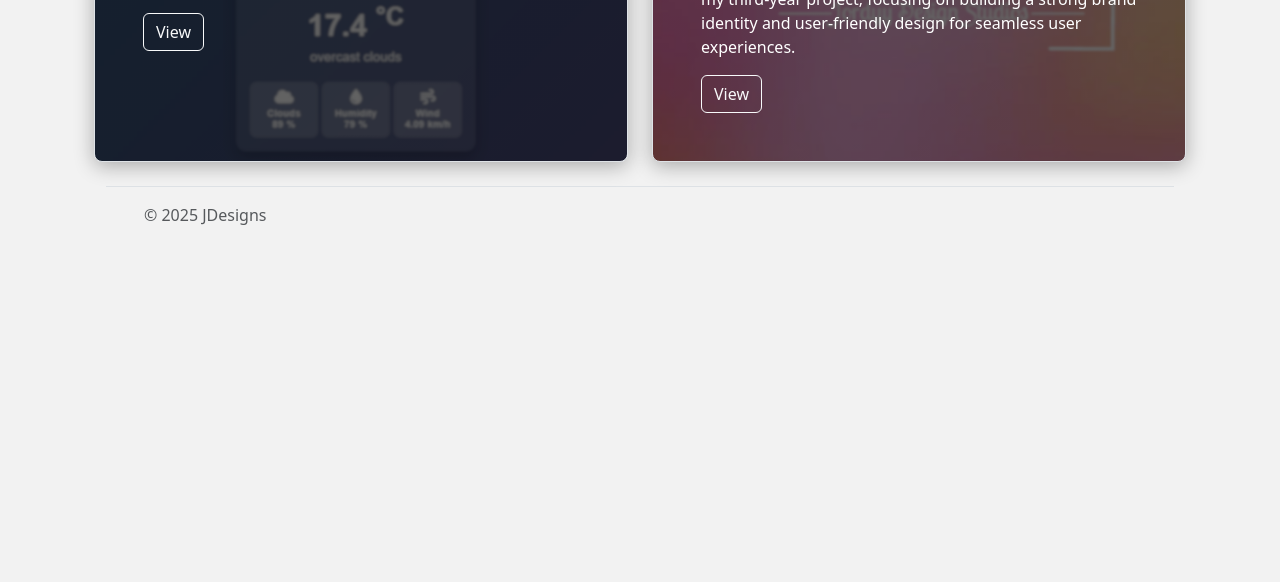
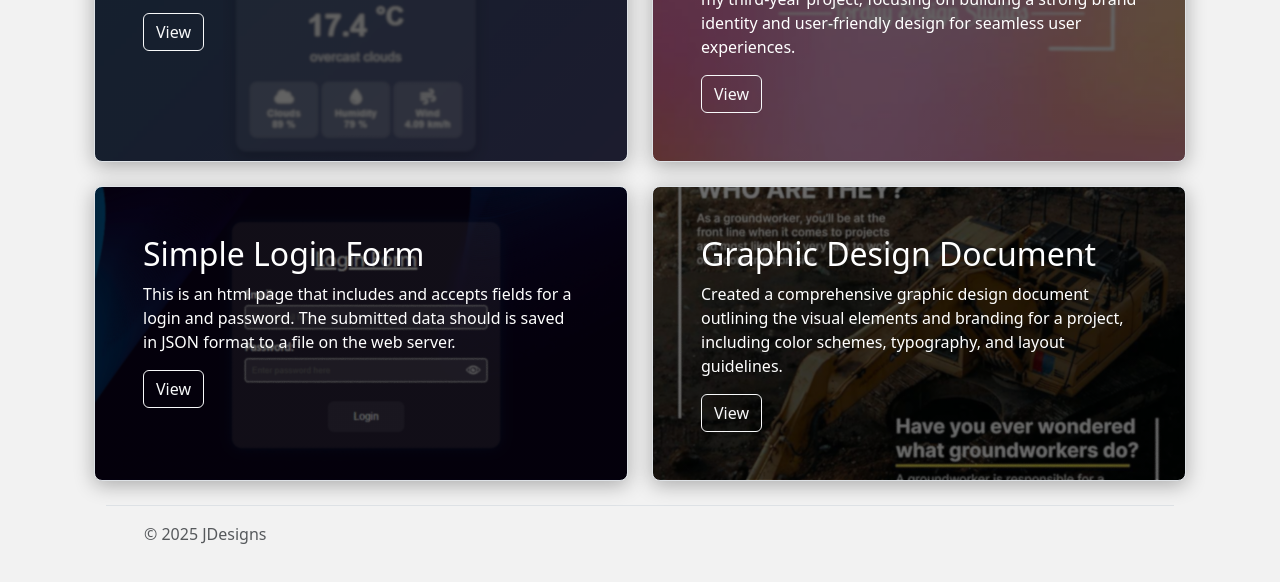
Before and after one commit to Jordandesignss/MyyWebPortfolio, a plain HTML site: page Projects.html in a window 1280 px wide. Shown: the part 686-1268 px from the top of the page. Before the commit the page ends 977 px from the top, so only its background shows below. Drawn offline with nearby package versions, Linux system fonts and the light colour scheme.

Commit message:
Updated portfolio layout/content

```diff
--- a/Projects.html
+++ b/Projects.html
@@ -63,8 +63,7 @@
 
           </div>
         </div>
-
-        <!-- Row for Weather App and Add Borders cards -->
+       <!-- Row for Weather App and Add Borders cards -->
         <div class="row g-4">
           <div class="col-md-6">
             <div class="h-100 p-5 border rounded-3 hover-card"
@@ -93,13 +92,41 @@
               <a href="asset/brandstrategy_wireframes.pdf" class="btn btn-outline-light" role="button" target="_blank">
                 View
               </a>
-
             </div>
           </div>
 
+          <!-- New Card 1 -->
+          <div class="col-md-6">
+            <div class="h-100 p-5 border rounded-3 hover-card"
+              style="background: linear-gradient(rgba(0, 0, 0, 0.4), rgba(0, 0, 0, 0.4)), url('img/login.png');
+                     background-size: cover;
+                     background-position: center;
+                     background-repeat: no-repeat;
+                     color: white;">
+              <h2>Simple Login Form</h2>
+              <p>This is an html page that includes and accepts fields for a login and password. The submitted data should is saved in JSON format to a file on the web server.</p>
+              <a href="https://jordandesignss.github.io/Simple-login/" class="btn btn-outline-light" role="button" target="_blank">
+                View
+              </a>
+            </div>
+          </div>
 
-      </div>
-
+          <!-- New Card 2 -->
+          <div class="col-md-6">
+            <div class="h-100 p-5 border rounded-3 hover-card"
+              style="background: linear-gradient(rgba(0, 0, 0, 0.4), rgba(0, 0, 0, 0.4)), url('img/design1.png');
+                     background-size: cover;
+                     background-position: center;
+                     background-repeat: no-repeat;
+                     color: white;">
+              <h2>Graphic Design Document</h2>
+              <p>Created a comprehensive graphic design document outlining the visual elements and branding for a project, including color schemes, typography, and layout guidelines.</p>
+              <a href="asset\The ins and outs of being a groundworker (2).pdf" class="btn btn-outline-light" role="button" target="_blank">
+                View
+              </a>
+            </div>
+          </div>
+        </div>
 
           <div class="container">
             <footer class="d-flex flex-wrap justify-content-between align-items-center py-3 my-4 border-top">
```
Also changed, not shown: img/design1.png (added), img/login.png (added), 1 other file.
